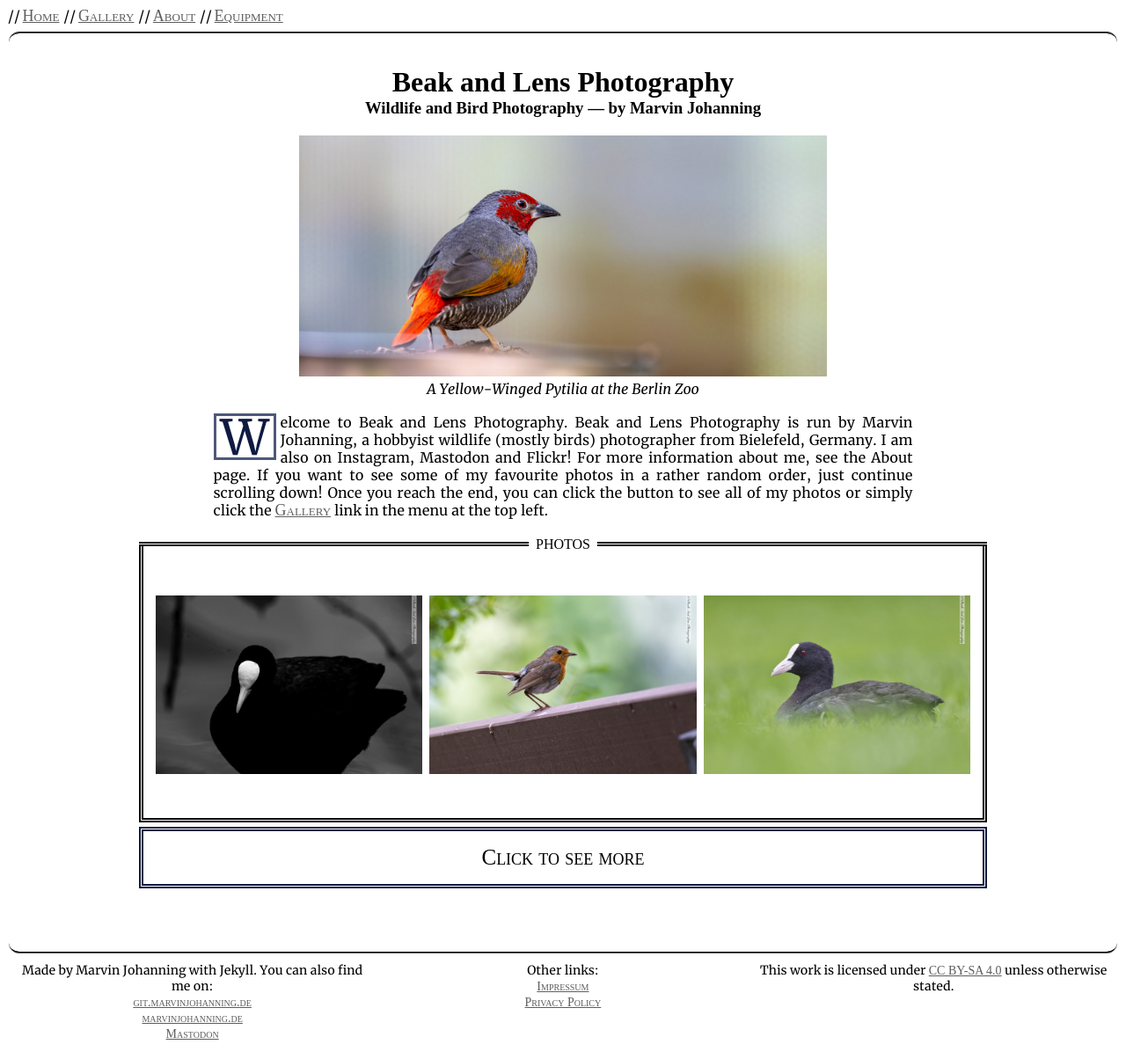
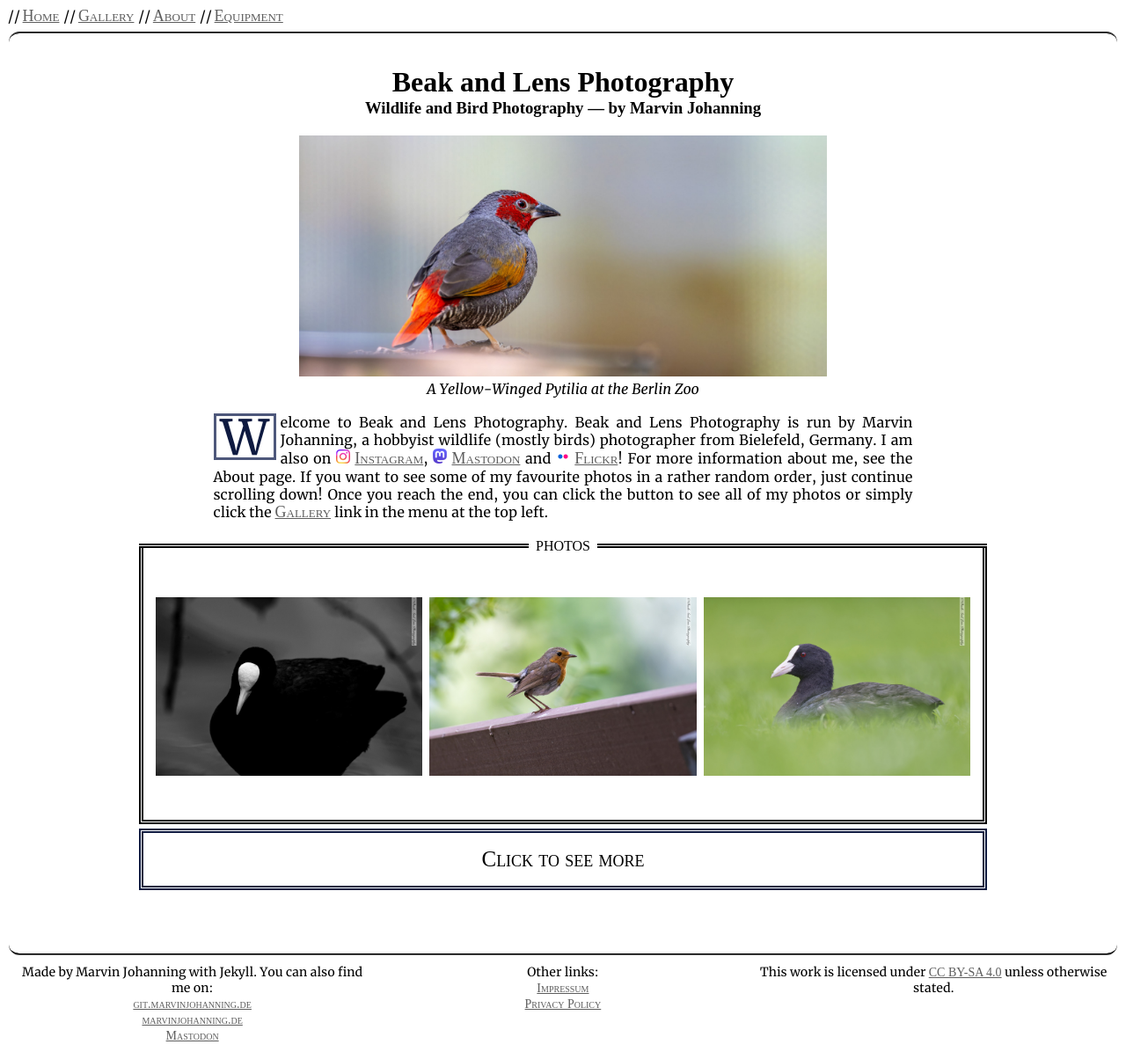
Before and after one commit to mjohanning99/beakandlens.com, a Jekyll site: the page built from index.md, in a window 1280 px wide. Shown: the whole page at 88% size. Built offline with Jekyll 4.4.1, drawn with Linux system fonts in a browser that asks for light colours.

Commit message:
add icons

```diff
--- a/_layouts/gallery.html
+++ b/_layouts/gallery.html
@@ -27,7 +27,7 @@
  	  	<br>
 			{% endif %}
 
-	  </div>
+		</div>
 
 	  <div class="article">
 	    <p>{{page.intro}}</p>
--- a/_layouts/home.html
+++ b/_layouts/home.html
@@ -28,7 +28,7 @@
   </header>
 
   <div class="article">
-    <p>Welcome to Beak and Lens Photography. Beak and Lens Photography is run by Marvin Johanning, a hobbyist wildlife (mostly birds) photographer from Bielefeld, Germany. I am also on Instagram, Mastodon and Flickr! For more information about me, see the About page. If you want to see some of my favourite photos in a rather random order, just continue scrolling down! Once you reach the end, you can click the button to see all of my photos or simply click the <a href="/gallery">Gallery</a> link in the menu at the top left. </p>
+    <p>Welcome to Beak and Lens Photography. Beak and Lens Photography is run by Marvin Johanning, a hobbyist wildlife (mostly birds) photographer from Bielefeld, Germany. I am also on <img src="/assets/icons/instagram.png" width="16" height="16"> <a href="https://www.instagram.com/beakandlens/">Instagram</a>, <img src="/assets/icons/mastodon.png" width="16" height="16"> <a href="https://birds.town/@mjohanning">Mastodon</a> and <img src="/assets/icons/flickr.png" width="16" height="16"> <a href="https://www.flickr.com/photos/mjohanning/">Flickr</a>! For more information about me, see the About page. If you want to see some of my favourite photos in a rather random order, just continue scrolling down! Once you reach the end, you can click the button to see all of my photos or simply click the <a href="/gallery">Gallery</a> link in the menu at the top left. </p>
   </div>
 
   <div class="separator separator2">
```
Also changed, not shown: assets/icons/flickr.png (added), assets/icons/instagram.png (added), assets/icons/mastodon.png (added), 3 other files.
